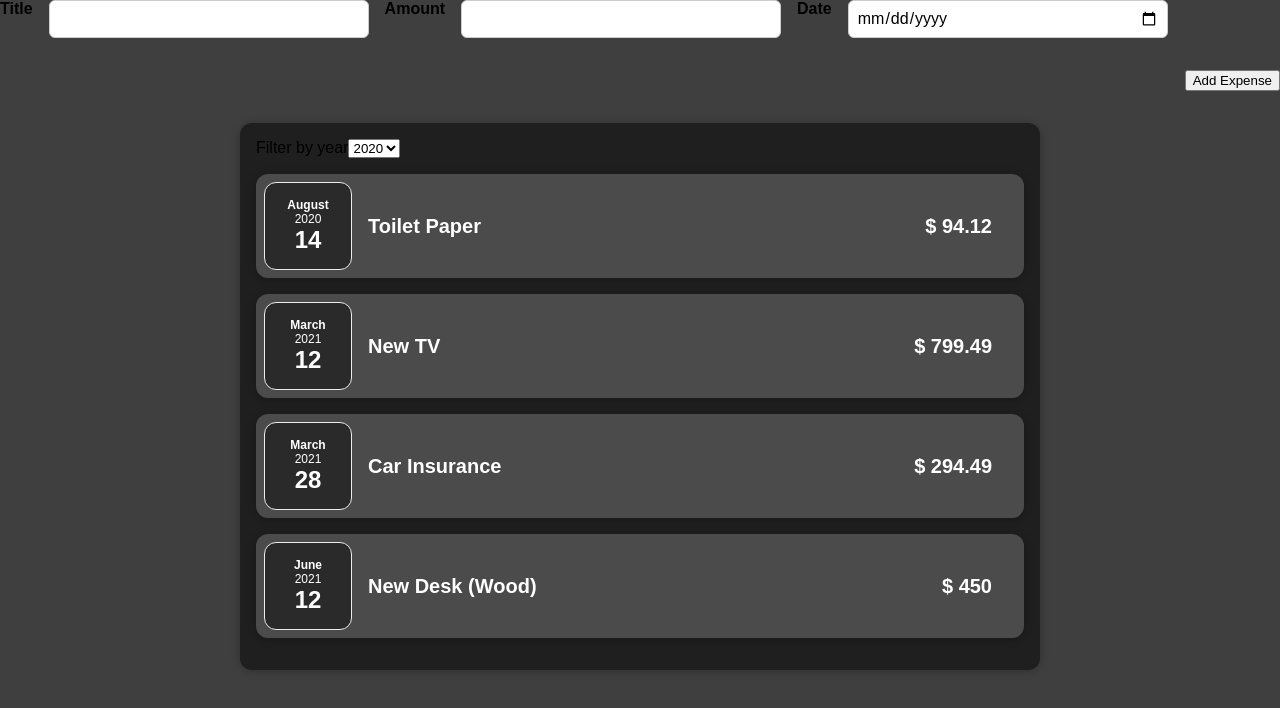
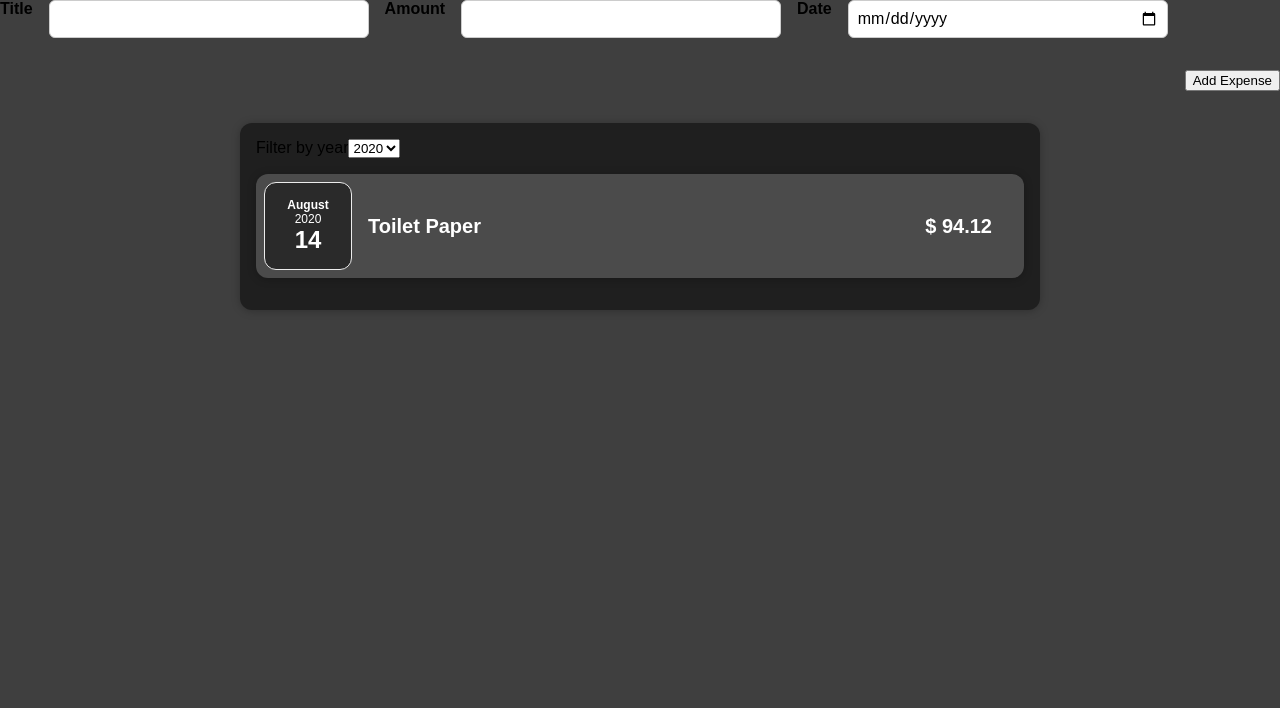
Before and after one commit to HamzaZahid172/Learning_React, a React (Create React App) app in the folder react-complete-guide/: page / in a window 1280 px wide. Shown: the top 708 px of the page. Built offline with nearby package versions, Linux system fonts and the light colour scheme.

Commit message:
Updated the Expense.js(Outputting Conditional Content) Year filter is working fine now

```diff
--- a/react-complete-guide/src/components/Expenses/Expense.js
+++ b/react-complete-guide/src/components/Expenses/Expense.js
@@ -9,20 +9,31 @@
   const filterChangeHandler = (selectedYear) => {
     setFilterYear(selectedYear);
   };
+
+  const filteredExpenses = props.items.filter((expense) => {
+    return expense.date.getFullYear().toString() === filterYear;
+  });
+
+  let expenseContent = <p>No Expense Found</p>;
+
+  if (filteredExpenses.length > 0) {
+    expenseContent = filteredExpenses.map((expense) => (
+      <ExpenseItem
+        key={expense.id}
+        title={expense.title}
+        amount={expense.amount}
+        date={expense.date}
+      />
+    ));
+  }
+
   return (
     <Card className="expenses">
       <ExpensesFilter
         selected={filterYear}
         onChangeFilter={filterChangeHandler}
       />
-      {props.items.map((expense) => (
-        <ExpenseItem
-          key={expense.id}
-          title={expense.title}
-          amount={expense.amount}
-          date={expense.date}
-        />
-      ))}
+      {expenseContent}
     </Card>
   );
 };
```
